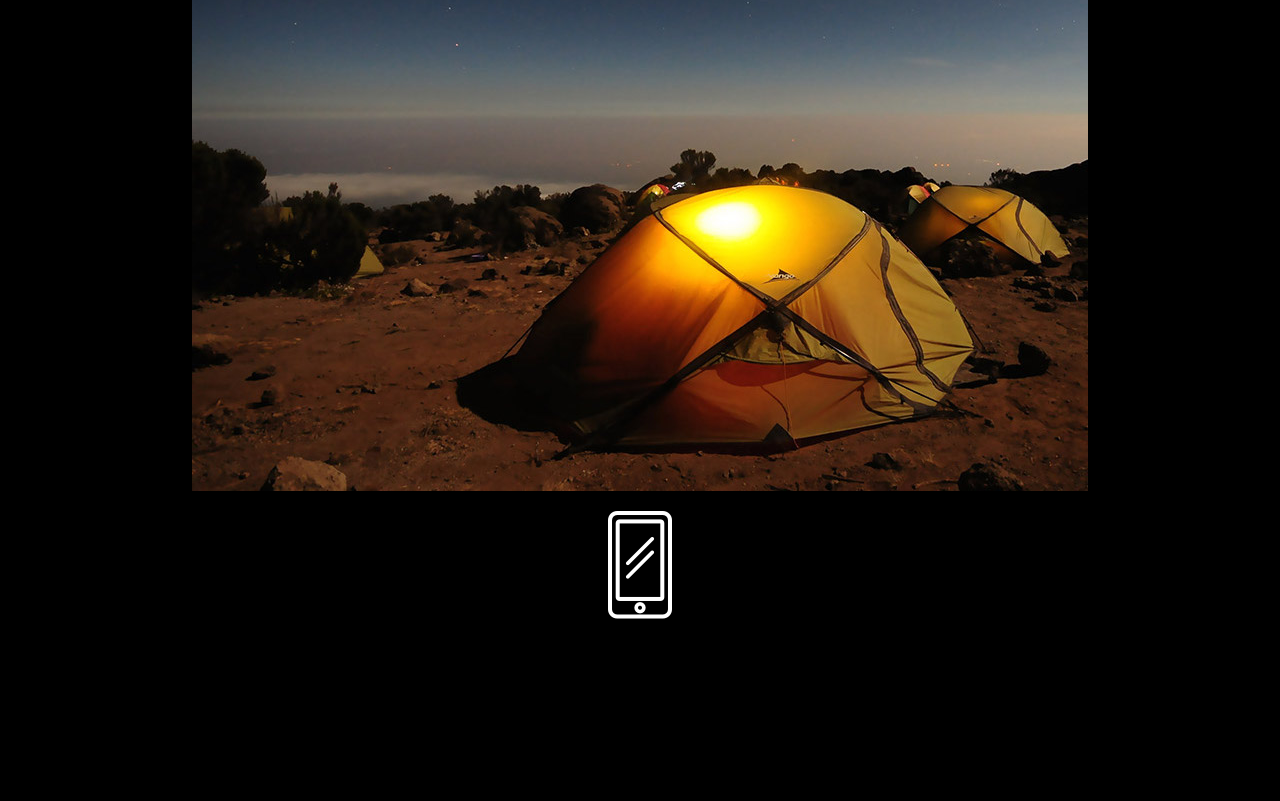
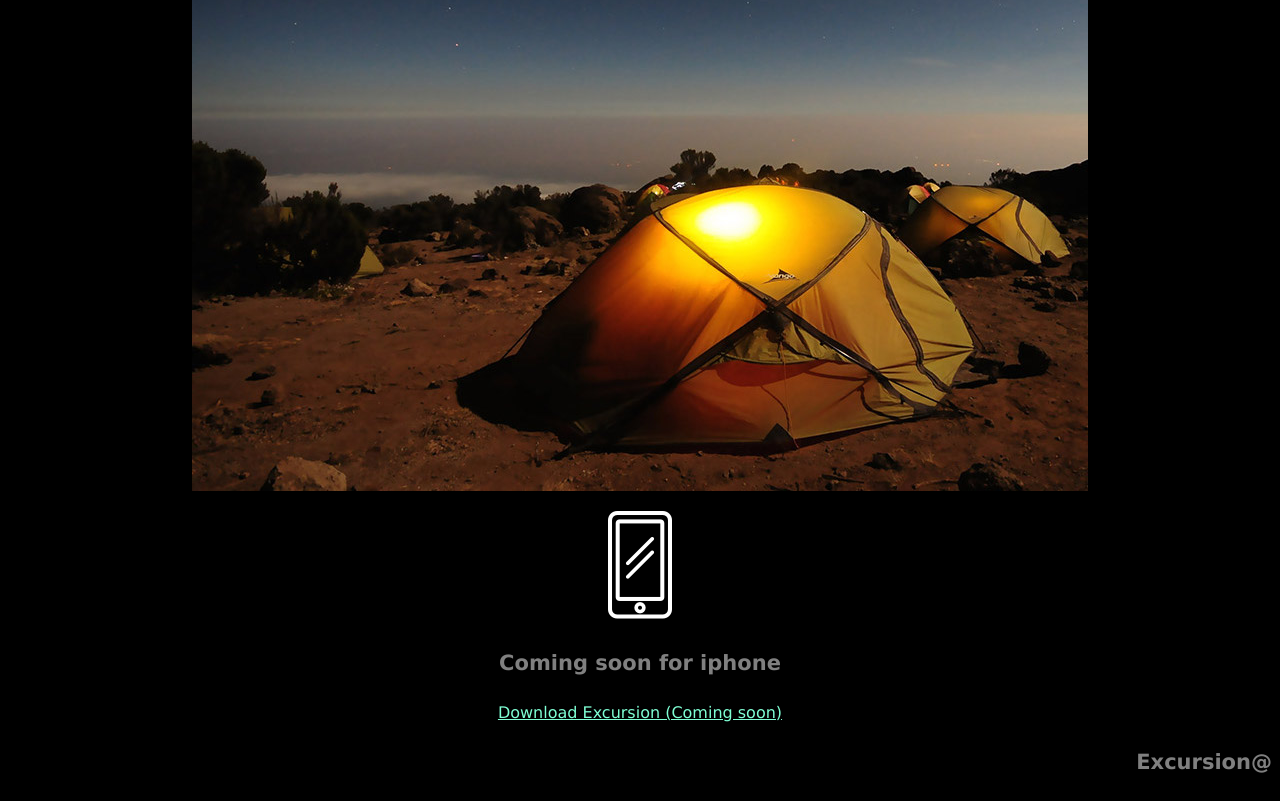
Before and after one commit to psawj/excursion, a plain HTML site: page index.html in a window 1280 px wide. Shown: the part 478-1279 px from the top of the page. Before the commit the page ends 1117 px from the top, so only its background shows below. Drawn offline with Linux system fonts and the light colour scheme.

Commit message:
Final push

```diff
--- a/index.html
+++ b/index.html
@@ -21,7 +21,9 @@
 <h4 class="header--third">Excursion remebers places you like,and recommends new points of interest</h4>
 <p><img src="resources/Images/camp.jpg"></p>
 <p><img src="resources/Images/phone.png"></p>
+<p><h4 class="header--third">Coming soon for iphone</h4></p>
+<p><a class="link--cta" href="#">Download Excursion (Coming soon)</a></p>
 
-
+<p><h4 class="footer">Excursion@</h4></p>
 </body>
 </html>
--- a/resources/css/style.css
+++ b/resources/css/style.css
@@ -23,6 +23,12 @@ body{
     font-size:21px;
 }
 
+.footer{
+    color:grey;
+    font-size:21px;
+    text-align:right;
+}
+
 /*Link*/
 .link--cta{
     font-size:16px;
```
